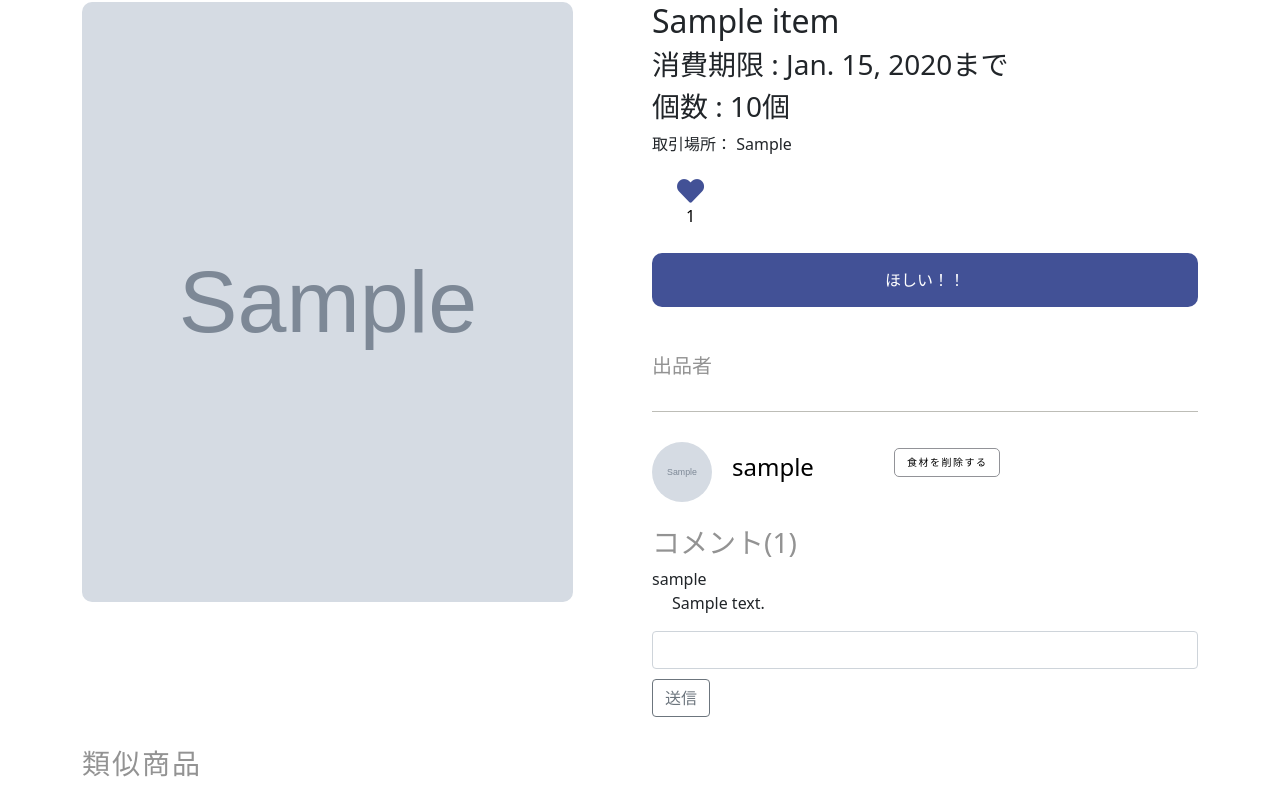
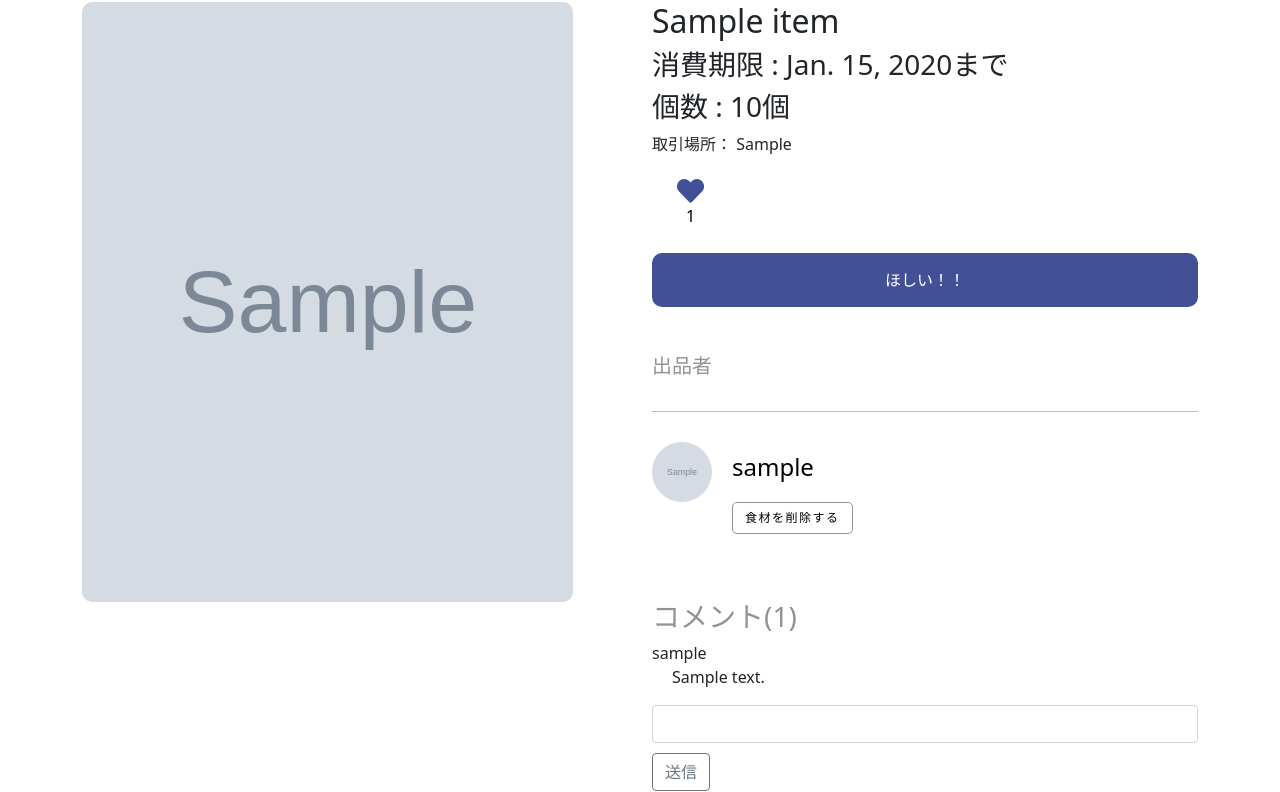
Before and after one commit to tk-art/my-first-blog, a Django app: page /food_information/1 in a window 1280 px wide. Shown: the part 213-1005 px from the top of the page. Run offline with Django 4.2, Linux system fonts and the light colour scheme; a user stored in the database is signed in; tables that the repository leaves empty hold one stand-in row (values such as "Sample post"); grey boxes marked "Sample" are stand-in pictures; data that the repository does not hold is empty.

Commit message:
Made it possible to delete ingredients

```diff
--- a/app/forms.py
+++ b/app/forms.py
@@ -27,7 +27,7 @@ class CommentForm(forms.ModelForm):
 class ProfileForm(forms.ModelForm):
     class Meta:
         model = Profile
-        fields = ['username', 'image', 'content']
+        fields = ['username', 'image', 'region', 'content']
 
 class MessaForm(forms.ModelForm):
     class Meta:
--- a/app/templates/food_information.html
+++ b/app/templates/food_information.html
@@ -29,10 +29,13 @@
               <a href="/profile/{{ profile.user_id }}">
                 <img src="{{ profile.image.url }}" alt="{{ profile.username }}" class="profile-image-size">
                 <h3>{{ profile.username }}</h3>
-                {% if item.user == request.user %}
-        　　　　　  <button class="confirm-btn delete-btn" id="confirmButton">食材を削除する</button>
-      　　　　　  {% endif %}
               </a>
+              {% if item.user == request.user %}
+                <form action = "/delete_item/{{ item.id }}" method="post">
+                  {% csrf_token %}
+                  <button class="confirm-btn delete-btn">食材を削除する</button>
+                </form>
+      　　　　　{% endif %}
             </div>
           </div>
 
--- a/app/urls.py
+++ b/app/urls.py
@@ -23,6 +23,7 @@ urlpatterns = [
     path('want/<int:item_id>/', views.want, name='want'),
     path('message/<int:item_id>/', views.message, name='message'),
     path('button_click', views.button_click, name='button_click'),
+    path('delete_item/<int:item_id>', views.delete_item, name='delete_item'),
 
 ]
 
--- a/app/views.py
+++ b/app/views.py
@@ -301,3 +301,9 @@ def button_click(request):
         return JsonResponse({'status': 'success'})
     else:
         return JsonResponse({'status': 'error'})
+
+def delete_item(request, item_id):
+    if request.method == 'POST':
+        item = Item.objects.get(id=item_id)
+        item.delete()
+        return redirect('profile', user_id=request.user.id)
--- a/static/css/style.css
+++ b/static/css/style.css
@@ -453,5 +453,5 @@ footer p {
 /* 食材削除 */
 .delete-btn {
   letter-spacing: 1.5px;
-  font-size: 10px;
+  margin-left: 80px;
 }
```
Also changed, not shown: media/item_images/ハルメ_EIYSHUM.jpg (added), media/item_images/牛肉_KMTZMAW.jpeg (added), media/item_images/牛肉_QQKwopI.jpeg (added).
